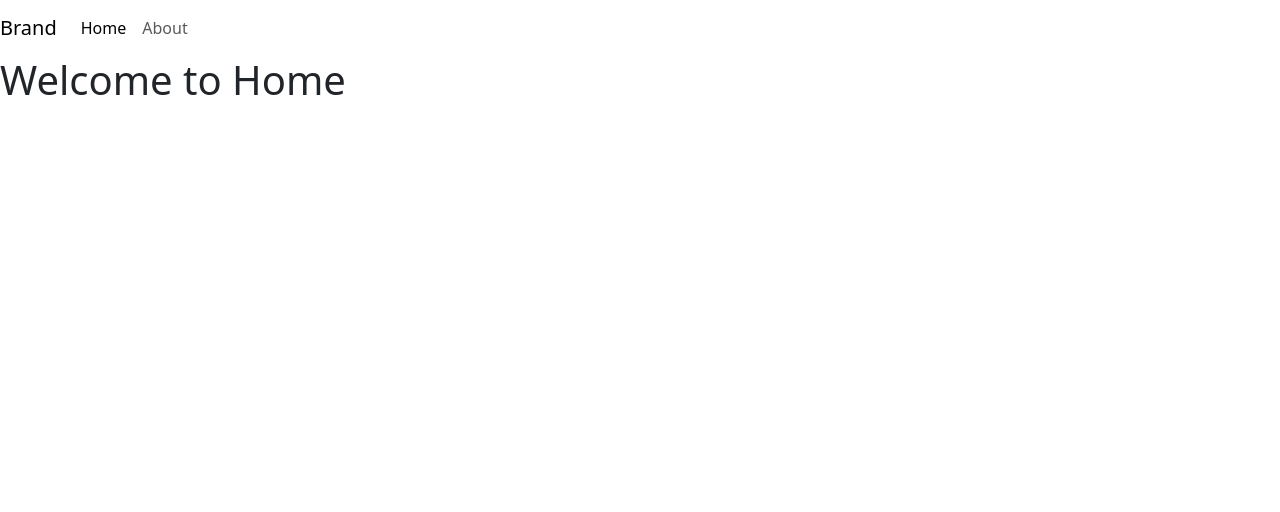
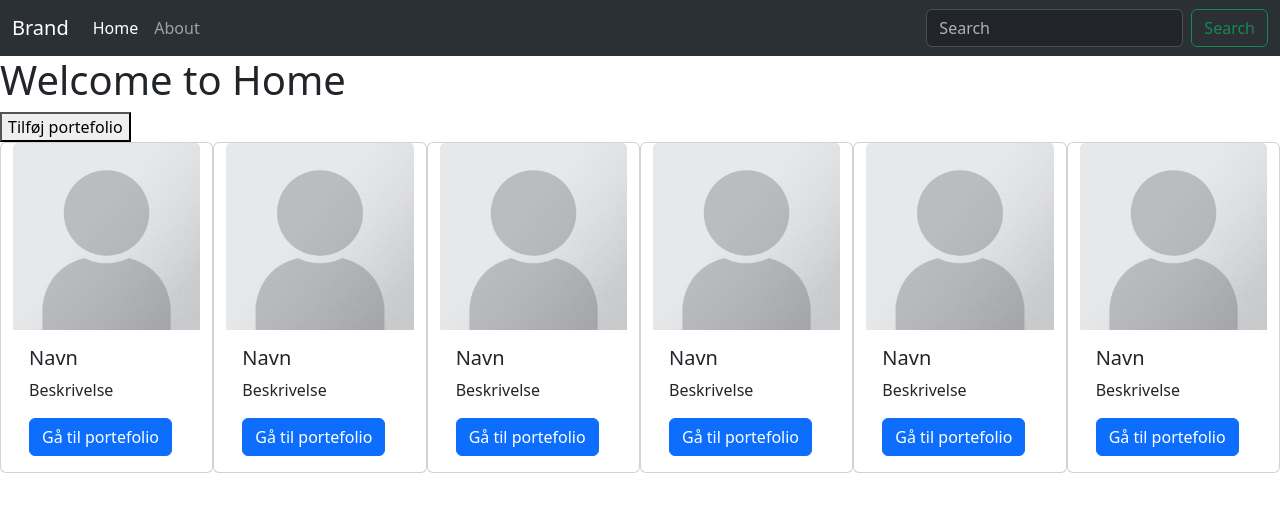
Before and after one commit to DWaltenburg/Portefoliohjemmeside, a plain HTML site: page index.html in a window 1280 px wide. Drawn offline with nearby package versions, Linux system fonts and the light colour scheme.

Commit message:
Added dynamic creation of portefolio cards. Added loading from JSON file that doesnt work

```diff
--- a/data.json
+++ b/data.json
@@ -1,6 +1,4 @@
-{
-    "data": {
-        "people": [
+[
     {
         "name": "John Doe",
         "description": "A software engineer"
@@ -14,5 +12,3 @@
         "description": "A lawyer"
     }
 ]
-    }
-}
--- a/index.html
+++ b/index.html
@@ -7,10 +7,14 @@
     <title>Home</title>
     <link href="https://cdn.jsdelivr.net/npm/bootstrap@5.3.1/dist/css/bootstrap.min.css" rel="stylesheet"
         integrity="sha384-4bw+/aepP/YC94hEpVNVgiZdgIC5+VKNBQNGCHeKRQN+PtmoHDEXuppvnDJzQIu9" crossorigin="anonymous">
+        <script src="https://ajax.googleapis.com/ajax/libs/jquery/3.5.1/jquery.min.js"></script>
+        <script type="application/json" src="data.json"></script>
+        <script type="text/javascript" src="index.js" defer></script>
 </head>
 
 <body>
-    <nav class="navbar navbar-expand-md">
+    <nav class="navbar navbar-expand-sm bg-body-tertiary" data-bs-theme="dark">
+        <div class="container-fluid">
             <a class="navbar-brand" href="#">Brand</a>
             <button class="navbar-toggler" type="button" data-bs-toggle="collapse" data-bs-target="#navbarNav"
                 aria-controls="navbarNav" aria-expanded="false" aria-label="Toggle navigation">
@@ -27,8 +31,43 @@
                     </li>
                 </ul>
             </div>
+            <form class="d-flex" role="search">
+                <input class="form-control me-2" id="searchTerm" type="search" placeholder="Search" aria-label="Search">
+                <button class="btn btn-outline-success" id="search" type="submit">Search</button>
+            </form>
+        </div>
     </nav>
     <h1>Welcome to Home</h1>
+    <button>Tilføj portefolio</button>
+    <div class="container-fluid">
+        <div class="row">
+
+            <!-- <div class="card col-md-2">
+                <img src="Portrait_Placeholder.png" class="card-img-top" alt="Portrait">
+                <div class="card-body">
+                    <h5 class="card-title">Navn</h5>
+                    <p class="card-text">Beskrivelse</p>
+                    <a href="#" class="btn btn-primary">Gå til portefolio</a>
+                </div>
+            </div>
+            <div class="card col-md-2">
+                <img src="Portrait_Placeholder.png" class="card-img-top" alt="Portrait">
+                <div class="card-body">
+                    <h5 class="card-title">Navn</h5>
+                    <p class="card-text">Beskrivelse</p>
+                    <a href="#" class="btn btn-primary">Gå til portefolio</a>
+                </div>
+            </div>
+            <div class="card col-md-2">
+                <img src="Portrait_Placeholder.png" class="card-img-top" alt="Portrait">
+                <div class="card-body">
+                    <h5 class="card-title">Navn</h5>
+                    <p class="card-text">Beskrivelse</p>
+                    <a href="#" class="btn btn-primary">Gå til portefolio</a>
+                </div>
+            </div> -->
+        </div>
+    </div>
     <script src="https://cdn.jsdelivr.net/npm/bootstrap@5.3.1/dist/js/bootstrap.bundle.min.js"
         integrity="sha384-HwwvtgBNo3bZJJLYd8oVXjrBZt8cqVSpeBNS5n7C8IVInixGAoxmnlMuBnhbgrkm"
         crossorigin="anonymous"></script>
--- /dev/null
+++ b/index.js
@@ -0,0 +1,42 @@
+$(document).ready(function () {
+    // $.ajaxSetup({
+    //     headers: {
+    //         'Access-Control-Allow-Origin': '*'
+    //     }
+    // });
+    // $.getJSON("https://github.com/DWaltenburg/Portefoliohjemmeside/raw/main/data.json", {}, function (data) {
+    //     console.log(JSON.stringify(data));
+    // }).fail(function () {
+    //     console.log("An error has occurred.");
+    // });
+    $.ajax({
+        url: "http://dwaltenburg.github.io/Portefoliohjemmeside/data.json",
+        crossDomain: true,
+        headers: {
+            "Access-Control-Allow-Origin": "*"
+        },
+        dataType: "json",
+        success: function (data) {
+            console.log(data);
+        },
+        error: function (xhr, status) {
+            console.log("error");
+        }
+    });
+
+    $("#search").click(function () {
+        $("#my-list").append("<li>" + $("#searchTerm").val() + "</li>");
+        // alert( "Handler for .click() called." );
+    });
+    array = ["1", "2", "3", "4", "5", "6"]
+    array.forEach(element => {
+        $(".row").append('<div class="card col-md-2"\>' +
+            '<img src = "Portrait_Placeholder.png" class= "card-img-top" alt = "Portrait">' +
+            '<div class="card-body">' +
+            '<h5 class="card-title">Navn</h5>' +
+            '<p class="card-text">Beskrivelse</p>' +
+            '<a href="#" class="btn btn-primary">Gå til portefolio</a>' +
+            '</div>' +
+            '</div >')
+    });
+});
```
Also changed, not shown: 1 other file. Lines whose indentation alone changed are shown as unchanged.
